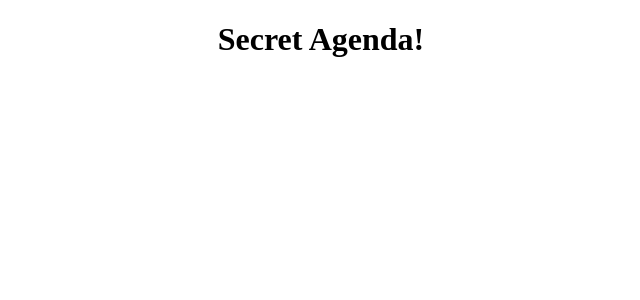
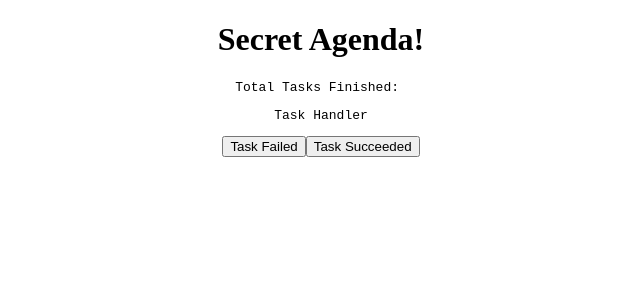
Before and after one commit to apandey16/secret_agenda, a Next.js app in the folder secret_agendas/: page /#/missions in a window 1280 px wide. Shown: the top 300 px of the page, without its empty margins (319-959 px from the left). Built offline with nearby package versions, Linux system fonts and the light colour scheme.

Commit message:
added failure and success buttons

```diff
--- /dev/null
+++ b/secret_agendas/src/components/TaskHandler/TaskHandler.tsx
@@ -0,0 +1,46 @@
+'use client';
+import React, { useEffect } from 'react';
+import { punishments } from './punishments';
+import { rewards } from './rewards';
+import { tasks } from './tasks';
+import { generateUniqueId } from '../../pages/home/home';
+import Cookies from "js-cookie";
+import { useNavigate } from "react-router-dom";
+
+const TaskHandler: React.FC = () => {
+    const navigate = useNavigate();
+
+    function handleFailure() {
+        const tasks = Cookies.get("tasksFinished");
+        if (parseInt(tasks || '0') === 0) {
+            navigate("/");
+            Cookies.set("userId", generateUniqueId(), { expires: 1 });
+            Cookies.set("tasksFinished", '0', { expires: 1 });
+            alert("You have failed your last task and your mission is over. Please click continue to start a new mission.");
+            return;
+        }
+        const tasksFinished = parseInt(tasks || "0") - 1;
+
+        Cookies.set("tasksFinished", tasksFinished.toString(), { expires: 1 });
+        window.location.reload();
+    }
+
+    function handleSuccess() {
+        const tasks = Cookies.get("tasksFinished");
+        const tasksFinished = parseInt(tasks || "0") + 1;
+
+        Cookies.set("tasksFinished", tasksFinished.toString(), { expires: 1 });
+        window.location.reload();
+    }
+
+    return (
+        <header style={{ textAlign: 'center' }}>
+            <pre>{"Task Handler"}</pre>
+
+            <button onClick={() => { handleFailure() }}>Task Failed</button>
+            <button onClick={() => { handleSuccess() }}>Task Succeeded</button>
+        </header>
+    );
+}
+
+export default TaskHandler;
--- /dev/null
+++ b/secret_agendas/src/components/TaskHandler/punishments.tsx
@@ -0,0 +1,3 @@
+export const punishments = {
+
+}
--- /dev/null
+++ b/secret_agendas/src/components/TaskHandler/rewards.tsx
@@ -0,0 +1,3 @@
+export const rewards = {
+
+}
--- /dev/null
+++ b/secret_agendas/src/components/TaskHandler/tasks.tsx
@@ -0,0 +1,3 @@
+export const tasks = {
+
+}
--- a/secret_agendas/src/pages/home/home.tsx
+++ b/secret_agendas/src/pages/home/home.tsx
@@ -44,6 +44,6 @@ const Home: React.FC = () => {
 
 export default Home;
 
-function generateUniqueId() {
+export function generateUniqueId() {
     return Math.random().toString(36).substring(2, 15) + Math.random().toString(36).substring(2, 15);
 }
--- a/secret_agendas/src/pages/missions/missions.tsx
+++ b/secret_agendas/src/pages/missions/missions.tsx
@@ -1,17 +1,19 @@
 import React from 'react';
 import Cookies from "js-cookie";
-import { useNavigate } from "react-router-dom";
 import Header from '../../components/header/header';
-
+import TaskHandler from '../../components/TaskHandler/TaskHandler';
 
 const Missions: React.FC = () => {
-    const userId = Cookies.get("userId");
+    const tasksFinished = Cookies.get("tasksFinished");
 
     return (
         <main>
            <Header />
+           <pre style={{ textAlign: 'center' }}> Total Tasks Finished: {tasksFinished} </pre>
+            <TaskHandler />
         </main>
     );
 }
 
+
 export default Missions;
```
